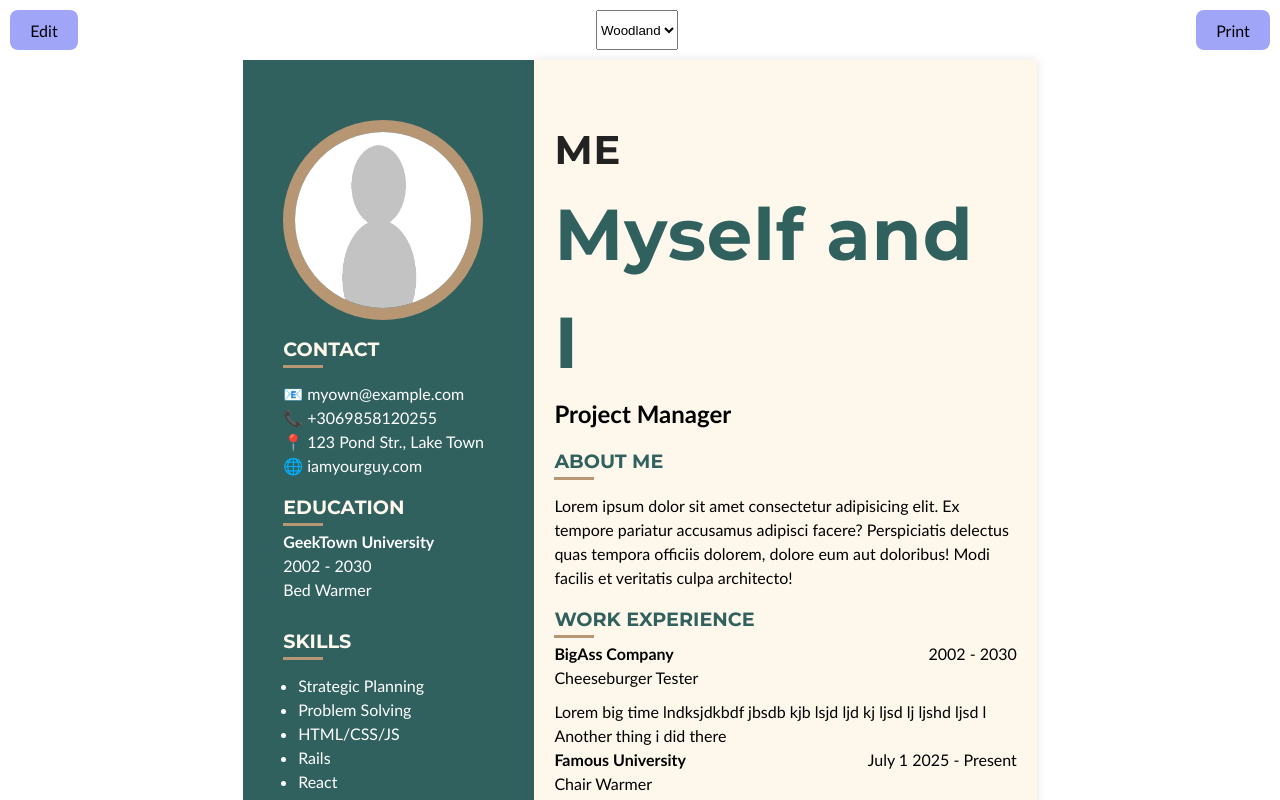
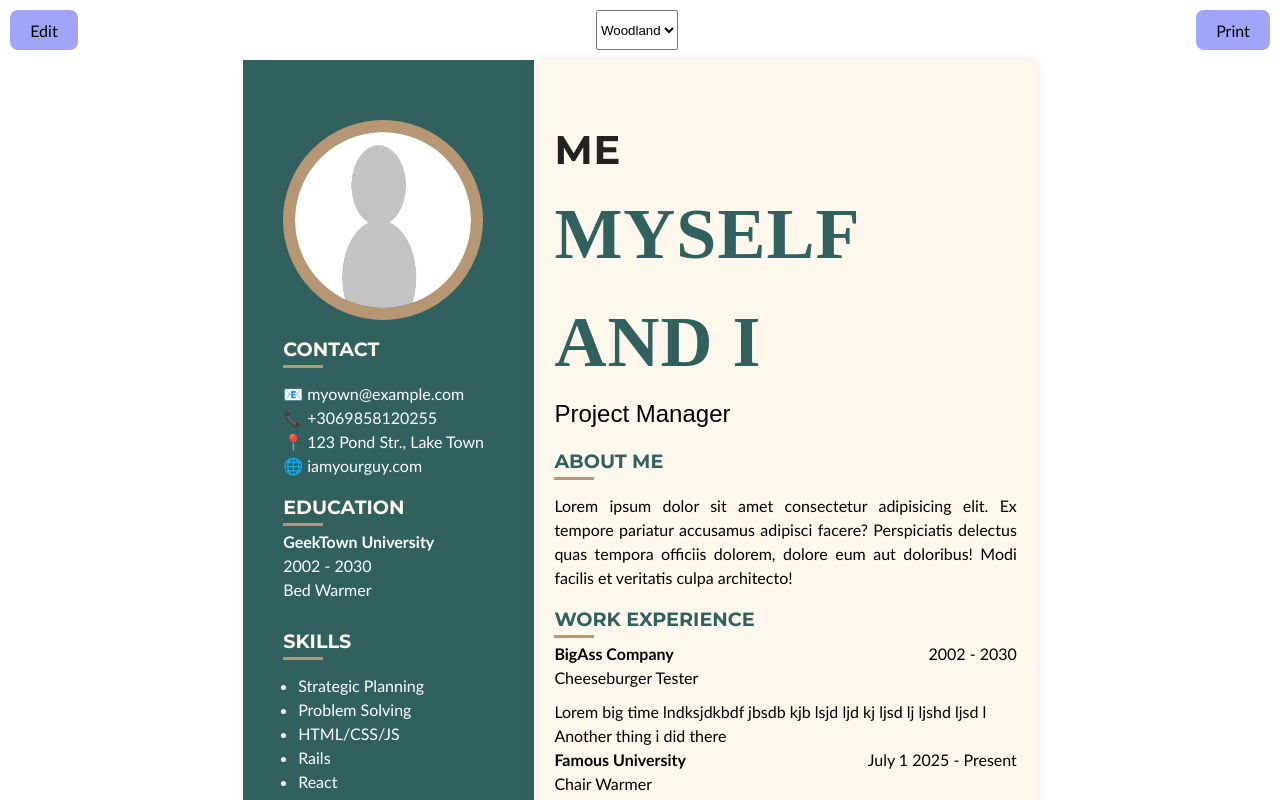
Before and after one commit to NikEmman/cv_react, a React (Vite) app: page / in a window 1280 px wide. Shown: the top 800 px of the page. Built offline with nearby package versions, Linux system fonts and the light colour scheme.

Commit message:
Update: Finish woodland theme

```diff
--- a/src/App.css
+++ b/src/App.css
@@ -47,6 +47,9 @@ button:hover {
 .bold {
   font-weight: 700;
 }
+textarea {
+  height: 7.5em;
+}
 @media print {
   button,
   select {
--- a/src/themes/iceGray.css
+++ b/src/themes/iceGray.css
@@ -100,3 +100,6 @@
 .borderBottom-iceGray {
   border-bottom: 2px solid black;
 }
+.body-iceGray li {
+  text-align: justify;
+}
--- a/src/themes/woodland.css
+++ b/src/themes/woodland.css
@@ -42,11 +42,12 @@
   text-transform: uppercase;
 }
 .lastName {
-  font-family: "Montserrat", sans-serif;
+  font-family: "Cormorant Garamond", serif;
   font-weight: 700;
   font-size: 4.5rem;
   letter-spacing: 1px;
   color: #31615f;
+  text-transform: uppercase;
 }
 
 .sectionTitle-woodland {
@@ -80,3 +81,13 @@ main .sectionTitle-woodland {
   display: flex;
   flex-direction: column;
 }
+.body-woodland input {
+  width: 100%;
+}
+.body-woodland .jobTitle {
+  font-family: "Syne", sans-serif;
+  font-weight: 200;
+}
+.body-woodland li {
+  text-align: justify;
+}
```
